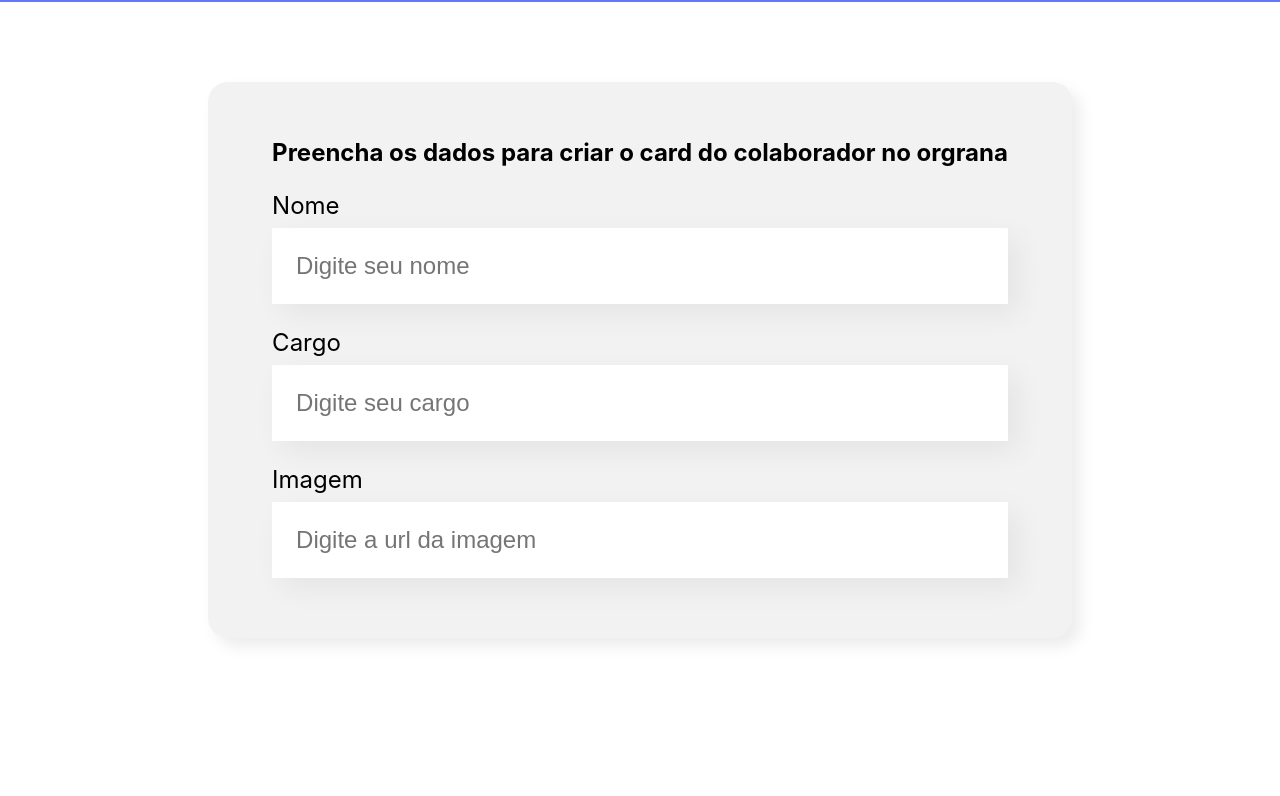
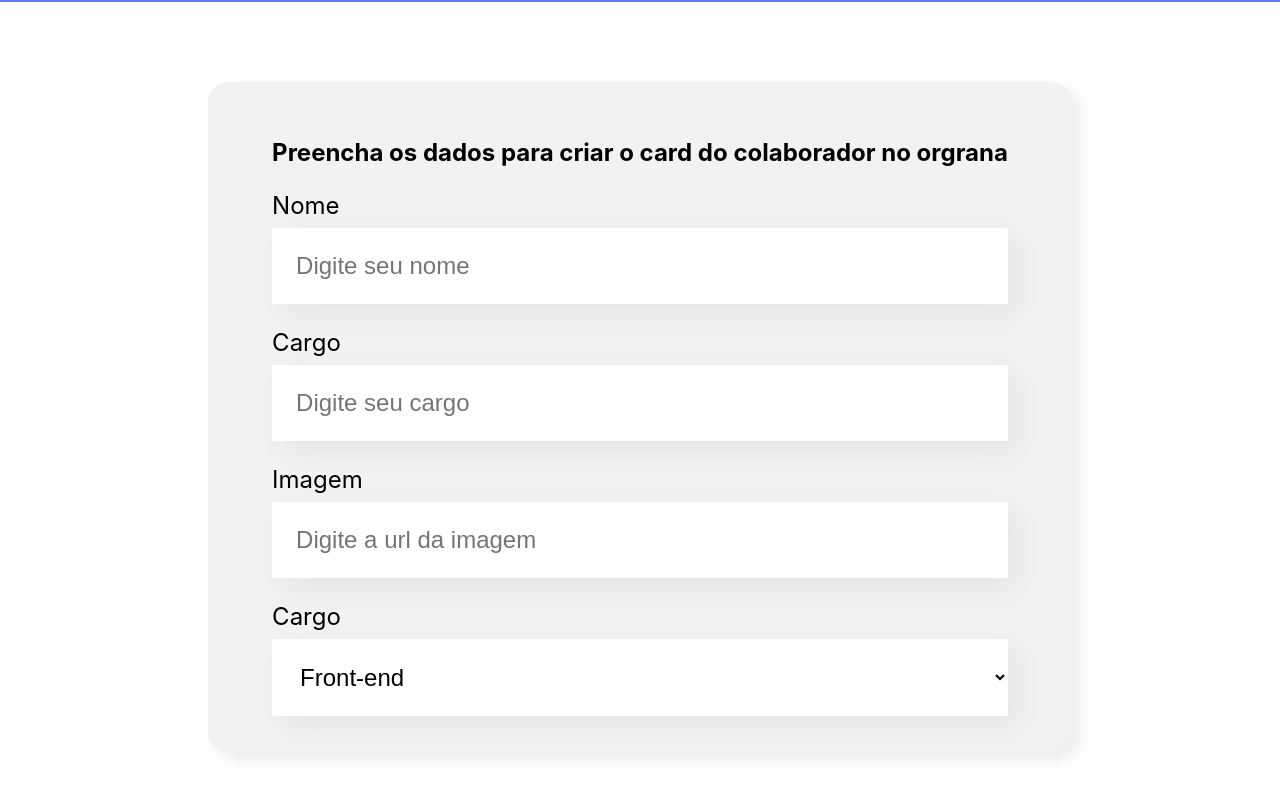
Before and after one commit to guilhermealarcao/organo, a React (Create React App) app: page / in a window 1280 px wide. Shown: the part 496-1292 px from the top of the page. Before the commit the page ends 1214 px from the top, so only its background shows below. Built offline with nearby package versions, Linux system fonts and the light colour scheme.

Commit message:
aula 2.3

```diff
--- a/src/componentes/Formulario/index.js
+++ b/src/componentes/Formulario/index.js
@@ -1,8 +1,16 @@
 import CampoTexto from "../CampoTexto";
+import ListSuspensa from "../ListaSuspensa";
 import './Formulario.css';
 
 
 const Formulario = () => {
+    var list =[
+        "Front-end",
+        "Back-end",
+        "Data sciencie"
+    ]
+
+
     return (
         <section className="formulario">
             <form>
@@ -10,6 +18,7 @@
                 <CampoTexto label="Nome" placeholder="Digite seu nome" />
                 <CampoTexto label="Cargo" placeholder="Digite seu cargo" />
                 <CampoTexto label="Imagem" placeholder="Digite a url da imagem" />
+                <ListSuspensa label="Cargo" itens={list} />
             </form >
         </section >
     )
--- /dev/null
+++ b/src/componentes/ListaSuspensa/ListSuspensa.css
@@ -0,0 +1,18 @@
+.lista-suspensa {}
+
+.lista-suspensa label{
+    display: block;
+    margin-bottom: 8px;
+    font-size: 24px;
+}
+
+
+.lista-suspensa select {
+    background-color: #fff;
+    width: 100%;
+    box-shadow: 10px 10px 30px rgb(0, 0, 0, 0.06);
+    border: none;
+    font-size: 24px;
+    padding: 24px;
+    box-sizing: border-box;
+}
--- /dev/null
+++ b/src/componentes/ListaSuspensa/index.js
@@ -0,0 +1,15 @@
+import './ListSuspensa.css';
+
+const ListSuspensa = ({label , itens}) => {
+    return (
+        <div className='lista-suspensa'>
+            <label>{label}</label>
+            <select>
+                {itens.map((item , index)=>{
+                    return <option key={index}>{item}</option>
+                })}
+            </select>
+        </div>
+    )
+}
+export default ListSuspensa;
```
